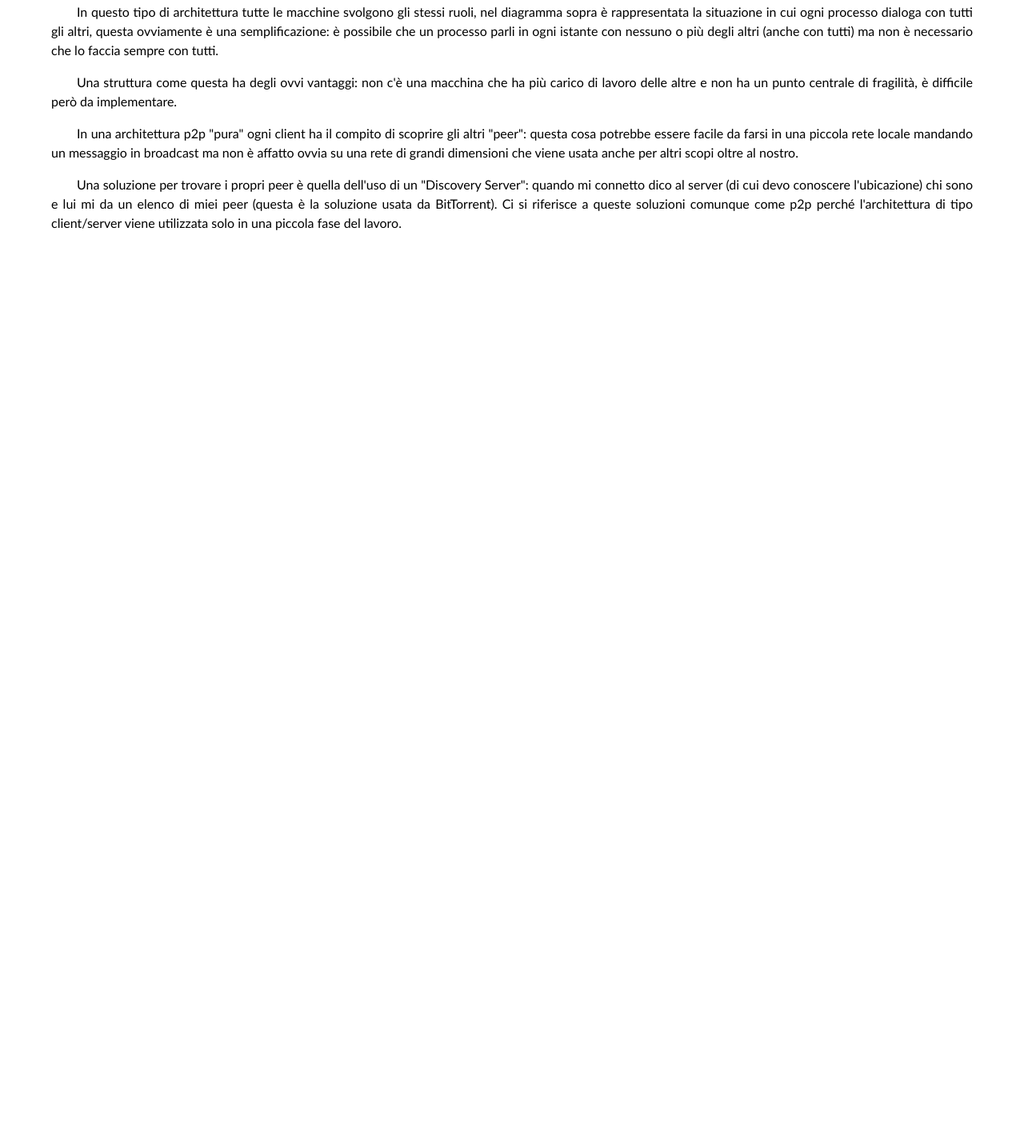
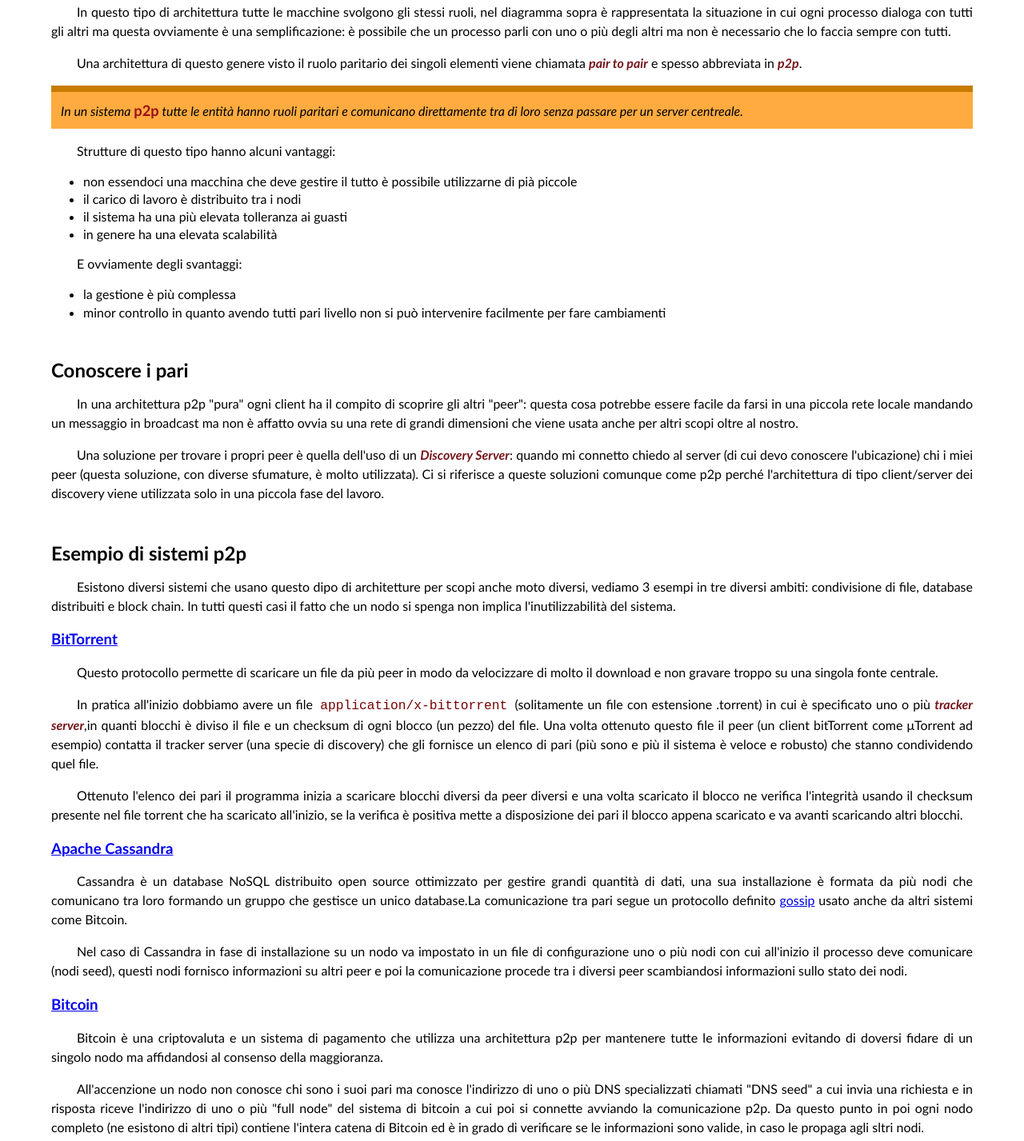
Before and after one commit to kennel-it/libroCS, a plain HTML site: page sorgenti/100-20-peerToPeer.html in a window 1280 px wide. Shown: the part 633-2060 px from the top of the page at 80% size. Before the commit the page ends 1004 px from the top, so only its background shows below. Drawn offline with Linux system fonts and the light colour scheme.

Commit message:
patrizio round 1 + p2p riscritto

```diff
--- a/sorgenti/100-20-peerToPeer.html
+++ b/sorgenti/100-20-peerToPeer.html
@@ -2,6 +2,7 @@
 <!-- autoIndex requires="architettura" group="base" coords="30,20" -->
 <!-- changelog 2019-09-18 inserito capitolo -->
 <!-- changelog 2020-09-20 riscritto capitolo -->
+<!-- changelog 2025-08-16 riscritto il capitolo -->
 <html xmlns="http://www.w3.org/1999/xhtml">
    <head>
    	<meta charset="UTF-8"/>
@@ -18,24 +19,88 @@
     <p style="text-align: center"><img src="immagini/p2p.svg" width="40%"/></p>
 
     <p>In questo tipo di architettura tutte le macchine svolgono gli stessi ruoli,
-    nel diagramma sopra è rappresentata la situazione in cui ogni processo dialoga con tutti gli altri,
-    questa ovviamente è una semplificazione: è possibile che un processo parli in ogni istante
-    con nessuno o più degli altri (anche con tutti) ma non è necessario che lo faccia sempre con tutti.</p>
+    nel diagramma sopra è rappresentata la situazione in cui ogni processo dialoga con tutti gli altri
+    ma questa ovviamente è una semplificazione: è possibile che un processo parli
+    con uno o più degli altri ma non è necessario che lo faccia sempre con tutti.</p>
 
-    <p>Una struttura come questa ha degli ovvi vantaggi:
-    non c'è una macchina che ha più carico di lavoro delle altre e
-    non ha un punto centrale di fragilità, è difficile però da implementare.</p>
+    <p>Una architettura di questo genere visto il ruolo paritario dei singoli elementi viene
+    chiamata <em>pair to pair</em> e spesso abbreviata in <em>p2p</em>.</p>
 
+    <dfn>In un sistema <em>p2p</em> tutte le entità hanno ruoli paritari e comunicano
+    direttamente tra di loro senza passare per un server centreale.</dfn>
+
+    <p>Strutture di questo tipo hanno alcuni vantaggi:</p>
+    <ul>
+        <li>non essendoci una macchina che deve gestire il tutto è possibile utilizzarne
+        di pià piccole</li>
+        <li>il carico di lavoro è distribuito tra i nodi</li>
+        <li>il sistema ha una più elevata tolleranza ai guasti</li>
+        <li>in genere ha una elevata scalabilità</li>
+    </ul>
+
+    <p>E ovviamente degli svantaggi:</p>
+    <ul>
+        <li>la gestione è più complessa</li>
+        <li>minor controllo in quanto avendo tutti pari livello
+        non si può intervenire facilmente per fare cambiamenti</li>
+    </ul>
+
+    <h2>Conoscere i pari</h2>
     <p>In una architettura p2p "pura" ogni client ha il compito di scoprire gli altri "peer":
     questa cosa potrebbe essere facile da farsi in una piccola rete locale mandando un messaggio
     in broadcast ma non è affatto ovvia su una rete di grandi dimensioni che viene usata anche per
     altri scopi oltre al nostro.</p>
 
-    <p>Una soluzione per trovare i propri peer è quella dell'uso di un "Discovery Server":
-    quando mi connetto dico al server (di cui devo conoscere l'ubicazione) chi sono e lui mi da un elenco di miei peer
-    (questa è la soluzione usata da BitTorrent). Ci si riferisce a queste soluzioni comunque come
-    p2p perché l'architettura di tipo client/server viene utilizzata solo in una piccola fase del lavoro.</p>
+    <p>Una soluzione per trovare i propri peer è quella dell'uso di un <em>Discovery Server</em>:
+    quando mi connetto chiedo al server (di cui devo conoscere l'ubicazione) chi i miei peer
+    (questa soluzione, con diverse sfumature, è molto utilizzata).
+    Ci si riferisce a queste soluzioni comunque come p2p perché l'architettura di tipo
+    client/server dei discovery viene utilizzata solo in una piccola fase del lavoro.</p>
 
+    <h2>Esempio di sistemi p2p</h2>
+    <p>Esistono diversi sistemi che usano questo dipo di architetture per scopi anche moto diversi,
+    vediamo 3 esempi in tre diversi ambiti: condivisione di file, database distribuiti e
+    block chain. In tutti questi casi il fatto che un nodo si spenga non implica
+    l'inutilizzabilità del sistema.</p>
+
+    <h3><a href="https://it.wikipedia.org/wiki/BitTorrent">BitTorrent</a></h3>
+    <p>Questo protocollo permette di scaricare un file da più peer in modo da velocizzare di molto il
+    download e non gravare troppo su una singola fonte centrale.</p>
+    <p>In pratica all'inizio dobbiamo avere un file <code>application/x-bittorrent</code>
+    (solitamente un file con estensione .torrent)
+    in cui è specificato uno o più <em>tracker server</em>,in quanti blocchi è diviso il file
+    e un checksum di ogni blocco (un pezzo) del file. Una volta ottenuto questo file il peer
+    (un client bitTorrent come μTorrent ad esempio) contatta il tracker server (una specie di discovery)
+    che gli fornisce un elenco di pari (più sono e più il sistema è veloce e robusto)
+    che stanno condividendo quel file.</p>
+    <p>Ottenuto l'elenco dei pari il programma inizia a scaricare blocchi diversi da peer diversi
+    e una volta scaricato il blocco ne verifica l'integrità usando il checksum presente nel
+    file torrent che ha scaricato all'inizio, se la verifica è positiva mette a disposizione dei pari
+    il blocco appena scaricato e va avanti scaricando altri blocchi.</p>
+
+    <h3><a href="https://cassandra.apache.org/_/index.html">Apache Cassandra</a>️</h3>
+    <p>Cassandra è un database NoSQL distribuito open source ottimizzato per
+    gestire grandi quantità di dati, una sua installazione è formata da più
+    nodi che comunicano tra loro formando un gruppo che gestisce un
+    unico database.La comunicazione tra pari segue un protocollo definito
+    <a href="https://en.wikipedia.org/wiki/Gossip_protocol">gossip</a> usato
+    anche da altri sistemi come Bitcoin.</p>
+    <p>Nel caso di Cassandra in fase di installazione su un nodo va impostato in un file di configurazione
+    uno o più nodi con cui all'inizio il processo deve comunicare (nodi seed),
+    questi nodi fornisco informazioni su altri peer e poi la comunicazione procede
+    tra i diversi peer scambiandosi informazioni sullo stato dei nodi.</p>
+
+    <h3><a href="https://it.wikipedia.org/wiki/Bitcoin">Bitcoin</a></h3>
+    <p>Bitcoin è una criptovaluta e un sistema di pagamento che utilizza una architettura
+    p2p per mantenere tutte le informazioni evitando di doversi fidare di un singolo
+    nodo ma affidandosi al consenso della maggioranza.</p>
+    <p>All'accenzione un nodo non conosce chi sono
+    i suoi pari ma conosce l'indirizzo di uno o più DNS specializzati chiamati
+    "DNS seed" a cui invia una richiesta e in risposta riceve l'indirizzo di
+    uno o più "full node" del sistema di bitcoin a cui poi si connette avviando
+    la comunicazione p2p. Da questo punto in poi ogni nodo completo (ne esistono di altri tipi)
+    contiene l'intera catena di Bitcoin ed è in grado di verificare
+    se le informazioni sono valide, in caso le propaga agli sltri nodi.</p>
 
 </article>
 </body>
--- a/sorgenti/style.css
+++ b/sorgenti/style.css
@@ -135,7 +135,7 @@
 }
 
 em {
-	font-style: normal; font-weight: bold; color: #9c0f16;
+	font-style: italic; font-weight: bold; color: #75151a;
 }
 
 body#titlepage {
@@ -167,6 +167,7 @@
     background-color: var(--colore-primario); color: var(--colore-primario-testo);
     border-top: 0.5em solid var(--colore-primario-scuro)
 }
+dfn em { font-style: normal; color: #9c0f16; font-size: 115%; }
 
 /* esercizi e test */
 .test {
```
Also changed, not shown: sorgenti/100-00-softwareInRete.html (+3 -3 lines), sorgenti/100-05-architettura.html (+11 -10 lines).
